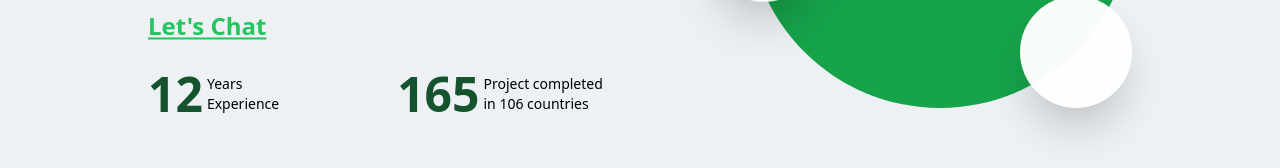
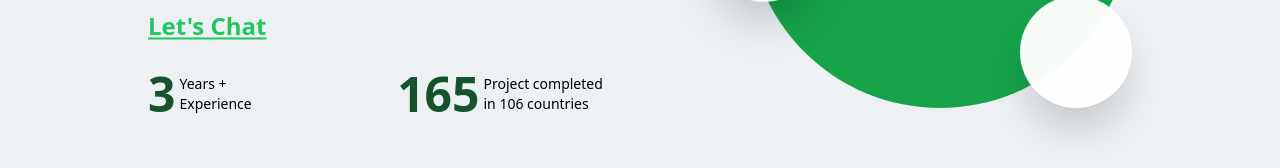
Before and after one commit to KEM-CONSOLATION/PortFolio, a React (Vite) app: page / in a window 1280 px wide. Shown: the part 444-612 px from the top of the page. Built offline with nearby package versions, Linux system fonts and the light colour scheme; some icons are missing.

Commit message:
Made Little change

```diff
--- a/src/App.jsx
+++ b/src/App.jsx
@@ -70,8 +70,8 @@ function App() {
 
               <div className=" flex gap-5 md:grid md:grid-cols-2">
                 <div className=" flex items-center gap-1 mt-5 md:mt-19">
-                  <h1 className=' text-3xl md:text-5xl font-semibold text-green-900'>12 </h1>
-                  <h1 className=' text-xs md:text-sm'>Years <br /> Experience</h1>
+                  <h1 className=' text-3xl md:text-5xl font-semibold text-green-900'>3 </h1>
+                  <h1 className=' text-xs md:text-sm'>Years +<br /> Experience</h1>
                 </div>
                 <div className=" flex items-center gap-1 mt-5 md:mt-19">
                   <h1 className=' text-3xl md:text-5xl font-semibold text-green-900'>165 </h1>
```
